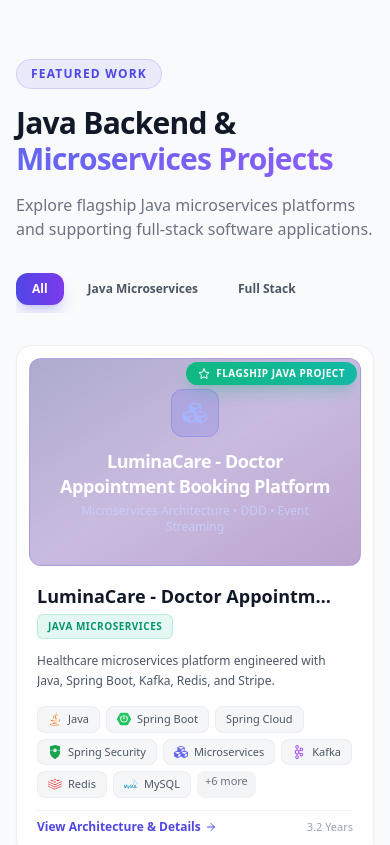
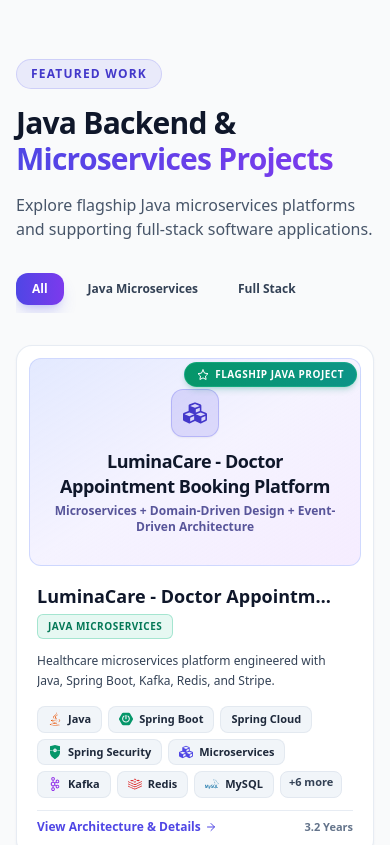
Before and after one commit to Priyanshu7354/Priyanshu_Portfolio, a React (Vite) app in the folder frontend/: page / in a window 390 px wide. Shown: the part 3160-4005 px from the top of the page. Built offline with nearby package versions, Linux system fonts and the light colour scheme; no server answers.

Commit message:
Fix light mode project card styling

```diff
--- a/frontend/src/components/sections/Projects.jsx
+++ b/frontend/src/components/sections/Projects.jsx
@@ -35,24 +35,24 @@
    TECH ICON MAP — maps tech-string → { icon, color }
    ────────────────────────────────────────────────────────────────────── */
 const TECH_ICON_MAP = {
-  Java: { icon: FaJava, color: "text-orange-500" },
-  "Java 8 / 17": { icon: FaJava, color: "text-orange-500" },
-  "Spring Boot": { icon: SiSpringboot, color: "text-green-500" },
-  "Spring Security": { icon: SiSpringsecurity, color: "text-green-600" },
-  Hibernate: { icon: SiHibernate, color: "text-amber-600" },
-  Microservices: { icon: FaCubes, color: "text-indigo-500" },
-  Kafka: { icon: SiApachekafka, color: "text-purple-500" },
-  "Apache Kafka": { icon: SiApachekafka, color: "text-purple-500" },
-  Redis: { icon: SiRedis, color: "text-red-500" },
-  MySQL: { icon: SiMysql, color: "text-sky-600" },
-  React: { icon: FaReact, color: "text-cyan-400" },
-  "Node.js": { icon: FaNodeJs, color: "text-green-600" },
-  Express: { icon: SiExpress, color: "text-gray-500" },
-  MongoDB: { icon: SiMongodb, color: "text-green-500" },
-  "Socket.io": { icon: SiSocketdotio, color: "text-gray-700 dark:text-gray-300" },
-  Docker: { icon: FaDocker, color: "text-blue-400" },
-  AWS: { icon: FaAws, color: "text-amber-500" },
-  Git: { icon: FaGitAlt, color: "text-red-500" },
+  Java: { icon: FaJava, color: "text-orange-600 dark:text-orange-500" },
+  "Java 8 / 17": { icon: FaJava, color: "text-orange-600 dark:text-orange-500" },
+  "Spring Boot": { icon: SiSpringboot, color: "text-emerald-600 dark:text-green-500" },
+  "Spring Security": { icon: SiSpringsecurity, color: "text-emerald-600 dark:text-green-500" },
+  Hibernate: { icon: SiHibernate, color: "text-amber-700 dark:text-amber-600" },
+  Microservices: { icon: FaCubes, color: "text-indigo-600 dark:text-indigo-400" },
+  Kafka: { icon: SiApachekafka, color: "text-purple-600 dark:text-purple-400" },
+  "Apache Kafka": { icon: SiApachekafka, color: "text-purple-600 dark:text-purple-400" },
+  Redis: { icon: SiRedis, color: "text-red-600 dark:text-red-500" },
+  MySQL: { icon: SiMysql, color: "text-sky-700 dark:text-sky-400" },
+  React: { icon: FaReact, color: "text-cyan-600 dark:text-cyan-400" },
+  "Node.js": { icon: FaNodeJs, color: "text-emerald-600 dark:text-green-600" },
+  Express: { icon: SiExpress, color: "text-slate-700 dark:text-gray-400" },
+  MongoDB: { icon: SiMongodb, color: "text-emerald-600 dark:text-green-500" },
+  "Socket.io": { icon: SiSocketdotio, color: "text-slate-800 dark:text-gray-300" },
+  Docker: { icon: FaDocker, color: "text-blue-600 dark:text-blue-400" },
+  AWS: { icon: FaAws, color: "text-amber-600 dark:text-amber-500" },
+  Git: { icon: FaGitAlt, color: "text-red-600 dark:text-red-500" },
 };
 
 /* ──────────────────────────────────────────────────────────────────────
@@ -62,8 +62,8 @@
 
 /** Category badge accent colors */
 export const CATEGORY_COLORS = {
-  "Java Microservices": "bg-emerald-500/10 text-emerald-600 dark:text-emerald-400 border-emerald-500/20",
-  "Full Stack": "bg-violet-500/10 text-violet-600 dark:text-violet-400 border-violet-500/20",
+  "Java Microservices": "bg-emerald-500/10 text-emerald-700 dark:text-emerald-400 border-emerald-500/30",
+  "Full Stack": "bg-violet-500/10 text-violet-700 dark:text-violet-400 border-violet-500/30",
 };
 
 /* ──────────────────────────────────────────────────────────────────────
@@ -99,7 +99,7 @@
 export function TechChip({ name, size = "sm" }) {
   const tech = TECH_ICON_MAP[name];
   const Icon = tech?.icon;
-  const colorClass = tech?.color || "text-gray-500";
+  const colorClass = tech?.color || "text-slate-600 dark:text-gray-400";
 
   const sizeClasses =
     size === "sm"
@@ -109,10 +109,10 @@
   return (
     <span
       className={`inline-flex items-center ${sizeClasses} rounded-lg
-        bg-gray-100/80 dark:bg-white/[0.06]
-        border border-gray-200/60 dark:border-white/[0.08]
-        text-gray-600 dark:text-gray-300
-        font-medium whitespace-nowrap`}
+        bg-slate-100 dark:bg-white/[0.06]
+        border border-slate-200/90 dark:border-white/[0.08]
+        text-slate-800 dark:text-gray-300
+        font-semibold whitespace-nowrap`}
     >
       {Icon && <Icon className={`${colorClass} text-sm`} aria-hidden="true" />}
       {name}
@@ -121,7 +121,7 @@
 }
 
 function CategoryBadge({ category }) {
-  const colors = CATEGORY_COLORS[category] || "bg-indigo-500/10 text-indigo-600 border-indigo-500/20";
+  const colors = CATEGORY_COLORS[category] || "bg-indigo-500/10 text-indigo-700 dark:text-indigo-400 border-indigo-500/30";
   return (
     <span
       className={`inline-flex items-center px-2.5 py-1 rounded-md
@@ -147,7 +147,7 @@
         ${
           isActive
             ? "text-white"
-            : "text-gray-600 dark:text-gray-400 hover:text-gray-900 dark:hover:text-white hover:bg-gray-100 dark:hover:bg-white/[0.06]"
+            : "text-slate-700 dark:text-gray-400 hover:text-slate-900 dark:hover:text-white hover:bg-slate-200/60 dark:hover:bg-white/[0.06]"
         }`}
       role="tab"
       aria-selected={isActive}
@@ -167,24 +167,28 @@
   );
 }
 
-function PlaceholderThumbnail({ title, featured }) {
+function PlaceholderThumbnail({ project, featured }) {
+  const title = project?.title || "Project";
+  const subtitle =
+    project?.architecturePattern || project?.tagline || "Software Architecture & Design";
+
   return (
     <div
       className={`w-full ${featured ? "h-52 sm:h-60" : "h-40 sm:h-44"}
         rounded-xl overflow-hidden
-        bg-gradient-to-br from-indigo-900/40 via-violet-900/30 to-purple-900/40
+        bg-gradient-to-br from-indigo-100/90 via-violet-50 to-purple-100/80
         dark:from-indigo-950/70 dark:via-violet-950/60 dark:to-purple-950/70
-        border border-indigo-500/20
+        border border-indigo-200/80 dark:border-indigo-500/20
         flex flex-col items-center justify-center p-6 text-center relative`}
     >
-      <div className="w-12 h-12 rounded-xl bg-indigo-500/20 border border-indigo-500/30 flex items-center justify-center text-indigo-300 mb-3">
+      <div className="w-12 h-12 rounded-xl bg-indigo-600/15 dark:bg-indigo-500/20 border border-indigo-500/30 flex items-center justify-center text-indigo-700 dark:text-indigo-300 mb-3 shadow-sm">
         <FaCubes className="text-2xl" />
       </div>
-      <h4 className="text-lg font-bold text-white tracking-tight leading-snug">
+      <h4 className="text-lg font-bold text-slate-900 dark:text-white tracking-tight leading-snug">
         {title}
       </h4>
-      <p className="text-xs text-indigo-200/80 mt-1 max-w-sm">
-        Microservices Architecture • DDD • Event Streaming
+      <p className="text-xs font-semibold text-indigo-900/80 dark:text-indigo-200/80 mt-1 max-w-sm">
+        {subtitle}
       </p>
     </div>
   );
@@ -212,12 +216,11 @@
       onKeyDown={handleKeyDown}
       whileHover={{ y: -4, transition: { duration: 0.25, ease: "easeOut" } }}
       className={`group relative cursor-pointer rounded-2xl
-        bg-white/80 dark:bg-white/[0.04]
-        border border-gray-200/60 dark:border-white/[0.07]
-        backdrop-blur-sm shadow-sm
-        hover:shadow-lg hover:shadow-indigo-500/10
-        dark:hover:shadow-indigo-500/5
-        hover:border-indigo-300/60 dark:hover:border-indigo-500/30
+        bg-white dark:bg-white/[0.04]
+        border border-slate-200/80 dark:border-white/[0.07]
+        shadow-sm shadow-slate-200/60 dark:shadow-none
+        hover:shadow-xl hover:shadow-indigo-500/10 dark:hover:shadow-indigo-500/5
+        hover:border-indigo-400/60 dark:hover:border-indigo-500/30
         transition-all duration-300 ease-out
         focus-visible:outline-none focus-visible:ring-2 focus-visible:ring-indigo-500
         ${featured ? "sm:col-span-2 lg:col-span-2" : ""}`}
@@ -228,8 +231,9 @@
         <div
           className="absolute top-4 right-4 z-10 inline-flex items-center gap-1.5
             px-3 py-1 rounded-full text-[10px] font-bold uppercase tracking-wider
-            bg-gradient-to-r from-emerald-500 to-teal-500 text-white
-            shadow-lg shadow-emerald-500/25"
+            bg-gradient-to-r from-emerald-600 to-teal-600 text-white
+            border border-emerald-400/30 shadow-md shadow-emerald-600/20
+            dark:from-emerald-500 dark:to-teal-500 dark:shadow-emerald-500/25"
           aria-label="Flagship Microservices Project"
         >
           <FiStar className="text-xs" aria-hidden="true" />
@@ -249,7 +253,7 @@
             />
           </div>
         ) : (
-          <PlaceholderThumbnail title={project.title} featured={featured} />
+          <PlaceholderThumbnail project={project} featured={featured} />
         )}
       </div>
 
@@ -257,7 +261,7 @@
       <div className="p-5 pt-4 space-y-3">
         <div className="flex items-start justify-between gap-3">
           <div className="space-y-1 min-w-0">
-            <h3 className="text-lg font-bold text-gray-900 dark:text-white truncate group-hover:text-indigo-600 dark:group-hover:text-indigo-400 transition-colors">
+            <h3 className="text-lg font-bold text-slate-900 dark:text-white truncate group-hover:text-indigo-600 dark:group-hover:text-indigo-400 transition-colors">
               {project.title}
             </h3>
             <CategoryBadge category={project.category} />
@@ -271,7 +275,7 @@
                 target="_blank"
                 rel="noopener noreferrer"
                 onClick={(e) => e.stopPropagation()}
-                className="p-2 rounded-lg text-gray-400 hover:text-gray-900 dark:hover:text-white hover:bg-gray-100 dark:hover:bg-white/[0.08] transition-colors"
+                className="p-2 rounded-lg text-slate-500 hover:text-slate-900 dark:text-gray-400 dark:hover:text-white hover:bg-slate-100 dark:hover:bg-white/[0.08] transition-colors"
                 aria-label={`View ${project.title} GitHub repository`}
               >
                 <FiGithub className="text-base" />
@@ -280,7 +284,7 @@
           </div>
         </div>
 
-        <p className="text-xs sm:text-sm text-gray-600 dark:text-gray-400 line-clamp-2 leading-relaxed">
+        <p className="text-xs sm:text-sm text-slate-700 dark:text-gray-400 line-clamp-2 leading-relaxed">
           {project.tagline}
         </p>
 
@@ -290,19 +294,19 @@
             <TechChip key={techName} name={techName} size="sm" />
           ))}
           {project.tech.length > (featured ? 8 : 4) && (
-            <span className="text-[11px] px-2 py-0.5 rounded-lg bg-gray-100 dark:bg-white/[0.06] text-gray-500 font-medium">
+            <span className="text-[11px] px-2 py-0.5 rounded-lg bg-slate-100 dark:bg-white/[0.06] border border-slate-200 dark:border-white/[0.08] text-slate-700 dark:text-gray-400 font-semibold">
               +{project.tech.length - (featured ? 8 : 4)} more
             </span>
           )}
         </div>
 
         {/* View Details Link */}
-        <div className="pt-2 flex items-center justify-between border-t border-gray-100 dark:border-white/[0.06]">
-          <span className="text-xs font-semibold text-indigo-600 dark:text-indigo-400 group-hover:underline inline-flex items-center gap-1">
+        <div className="pt-2 flex items-center justify-between border-t border-slate-200/80 dark:border-white/[0.06]">
+          <span className="text-xs font-bold text-indigo-600 dark:text-indigo-400 group-hover:underline inline-flex items-center gap-1">
             View Architecture & Details <FiArrowRight className="text-xs transition-transform group-hover:translate-x-1" />
           </span>
           {project.duration && (
-            <span className="text-[11px] font-medium text-gray-400 dark:text-gray-500">
+            <span className="text-[11px] font-semibold text-slate-500 dark:text-gray-500">
               {project.duration}
             </span>
           )}
@@ -331,7 +335,7 @@
           transition={{ duration: 0.5 }}
           className="flex items-center gap-3"
         >
-          <span className="inline-flex items-center gap-2 px-3.5 py-1.5 rounded-full text-xs font-bold uppercase tracking-widest bg-indigo-500/10 text-indigo-600 dark:text-indigo-400 border border-indigo-500/20 dark:border-indigo-400/20">
+          <span className="inline-flex items-center gap-2 px-3.5 py-1.5 rounded-full text-xs font-bold uppercase tracking-widest bg-indigo-500/10 text-indigo-700 dark:text-indigo-400 border border-indigo-500/20 dark:border-indigo-400/20">
             Featured Work
           </span>
         </motion.div>
@@ -341,10 +345,10 @@
           whileInView={{ opacity: 1, y: 0 }}
           viewport={{ once: true, amount: 0.3 }}
           transition={{ duration: 0.5, delay: 0.1 }}
-          className="text-3xl sm:text-4xl font-extrabold tracking-tight text-gray-900 dark:text-white"
+          className="text-3xl sm:text-4xl font-extrabold tracking-tight text-slate-900 dark:text-white"
         >
           Java Backend &{" "}
-          <span className="bg-gradient-to-r from-indigo-500 to-violet-500 bg-clip-text text-transparent">
+          <span className="bg-gradient-to-r from-indigo-600 to-violet-600 dark:from-indigo-500 dark:to-violet-500 bg-clip-text text-transparent">
             Microservices Projects
           </span>
         </motion.h2>
@@ -354,7 +358,7 @@
           whileInView={{ opacity: 1, y: 0 }}
           viewport={{ once: true, amount: 0.3 }}
           transition={{ duration: 0.5, delay: 0.15 }}
-          className="text-base text-gray-500 dark:text-gray-400 max-w-2xl"
+          className="text-base text-slate-600 dark:text-gray-400 max-w-2xl font-normal"
         >
           Explore flagship Java microservices platforms and supporting full-stack software applications.
         </motion.p>
```
Also changed, not shown: frontend/src/components/modals/ProjectModal.jsx (+25 -25 lines), 4 other files (tests, documents, lock files or other folders).
